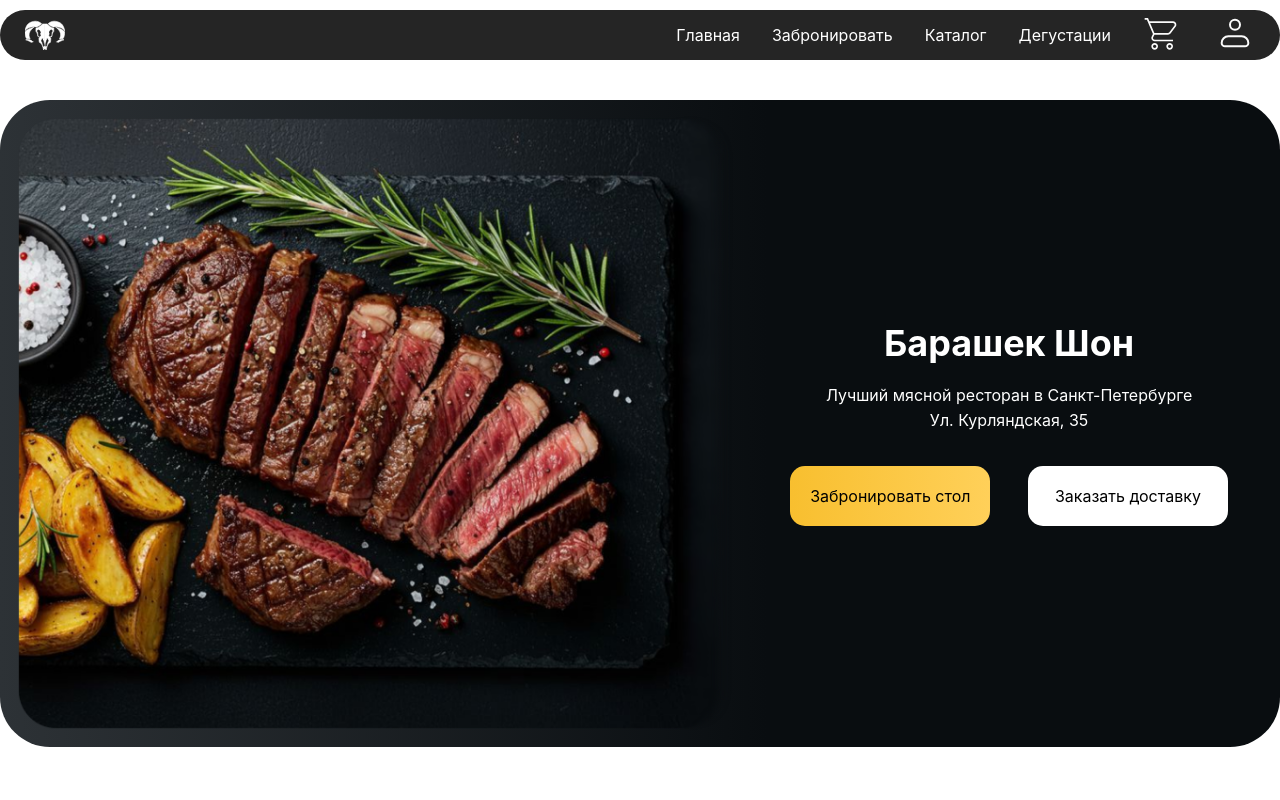
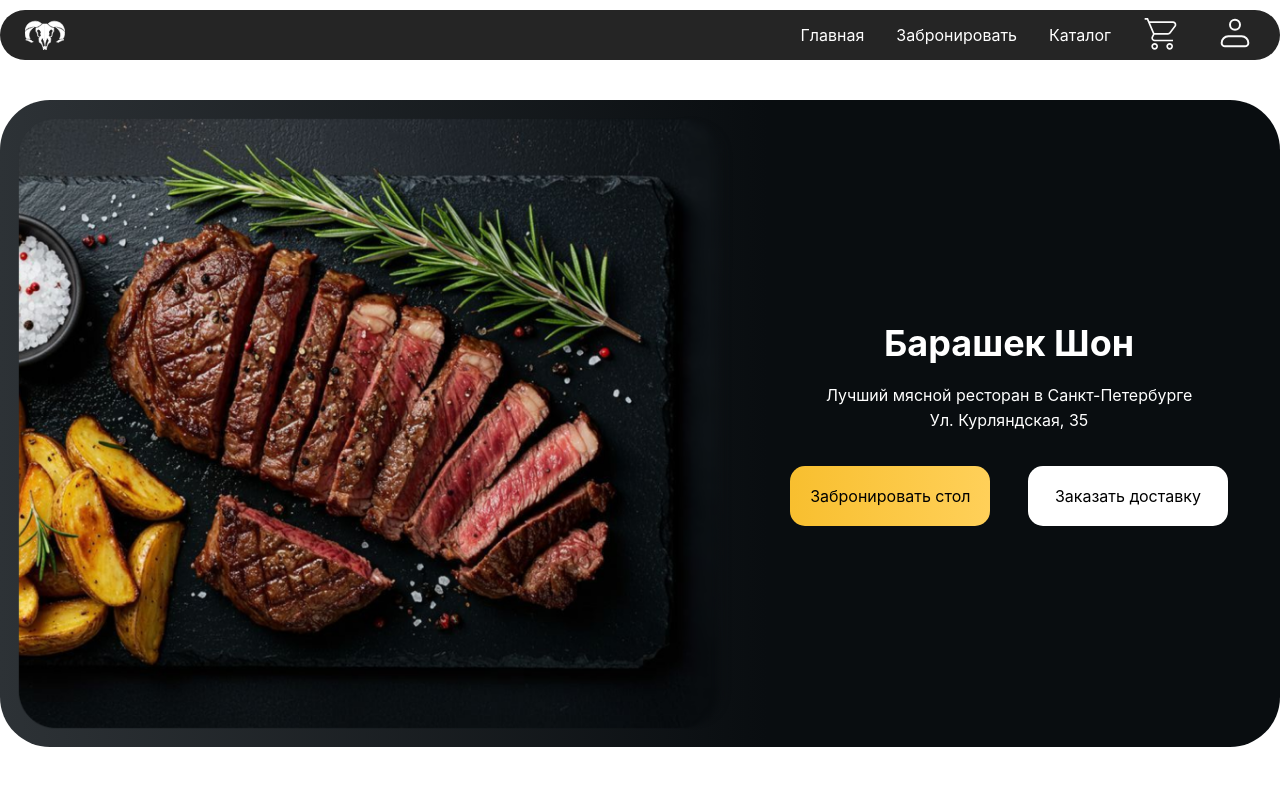
Before and after one commit to miragiee/Barashek-Shawn, a React (Create React App) app in the folder barashek-shawn/: page / in a window 1280 px wide. Shown: the top 800 px of the page. Built offline with nearby package versions, Linux system fonts and the light colour scheme; no server answers.

Commit message:
Убрал дегустации

```diff
--- a/barashek-shawn/src/components/Header/Header.jsx
+++ b/barashek-shawn/src/components/Header/Header.jsx
@@ -12,7 +12,6 @@ export default function Header(){
                     <li><a href="">Главная</a></li>
                     <li><a href="">Забронировать</a></li>
                     <li><a href="">Каталог</a></li>
-                    <li><a href="">Дегустации</a></li>
                     <li><a href=""><img src={shcart} alt="Корзина" /></a></li>
                     <li><a href=""><img src={pfp} alt="Профиль" /></a></li>
                 </ul>
```
